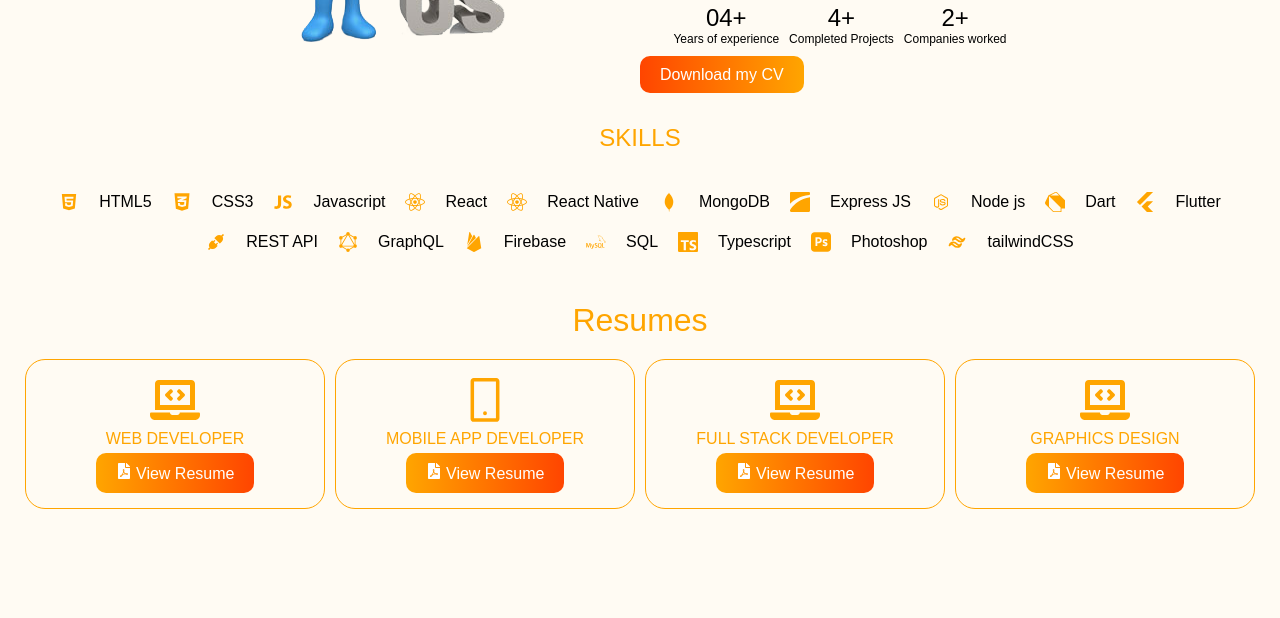
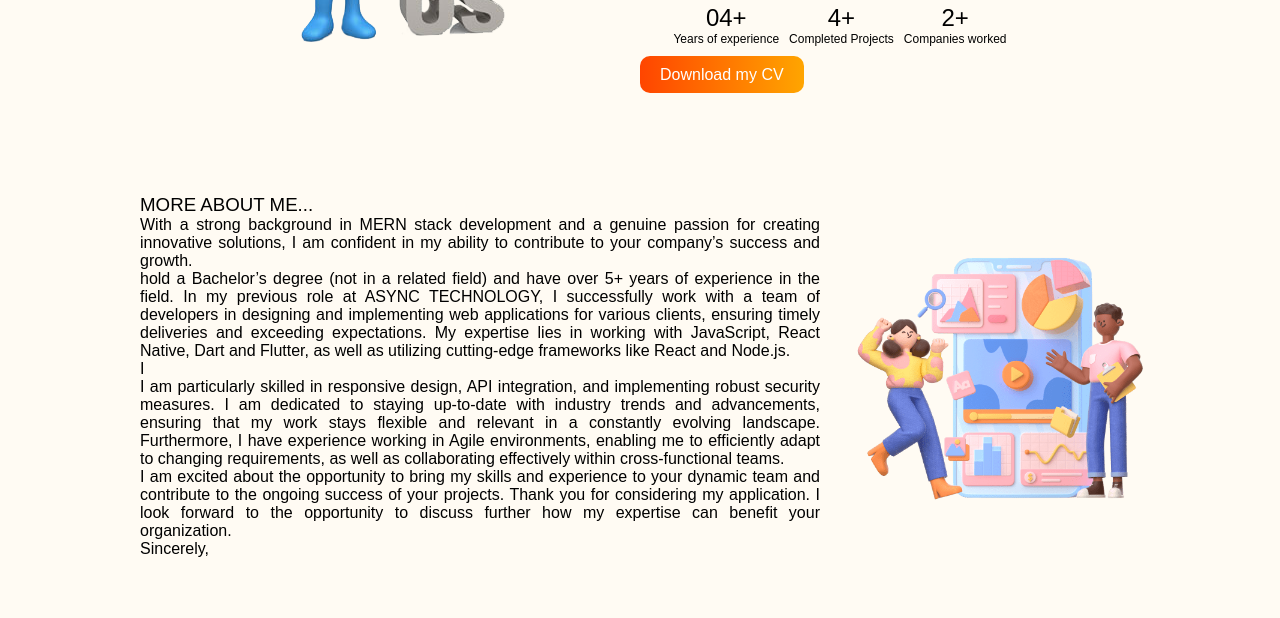
Before and after one commit to OrangeTechGuy306/portfolio, a React (Create React App) app: page / in a window 1280 px wide. Shown: the part 940-1558 px from the top of the page. Built offline with nearby package versions, Linux system fonts and the light colour scheme.

Commit message:
implementing the routes

```diff
--- a/src/index.css
+++ b/src/index.css
@@ -40,7 +40,7 @@ html{
   justify-content: center;
   align-items: center;
   flex-wrap: wrap;
-  gap: 20px;
+  gap: 10px;
 }
 
 ::-webkit-scrollbar{
--- a/src/pages/home/Home.js
+++ b/src/pages/home/Home.js
@@ -17,8 +17,8 @@ const Home = () => {
             <Nav/>
             <Front/>
             <About/>
+            <More/>
 
-            <Skills/>
             <Resume/>
             <Services/>
             <Portfolio/>
```
